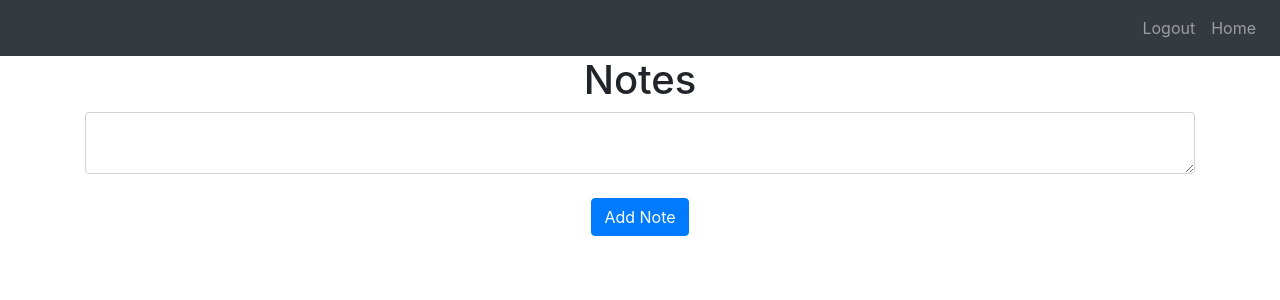
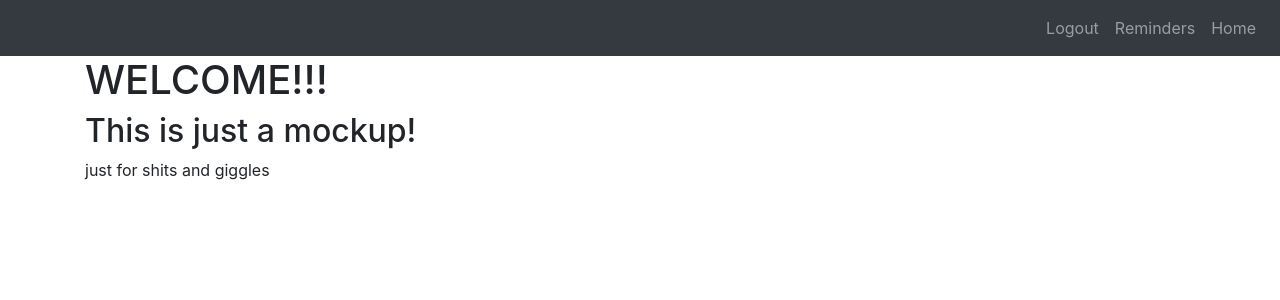
Before and after one commit to JackSkellet/Website, a Flask app: page / in a window 1280 px wide. Shown: the top 300 px of the page. Run offline with Flask 2, Linux system fonts and the light colour scheme; a user stored in the database is signed in; data that the repository does not hold is empty; some libraries are stand-ins or nearby versions.

Commit message:
some edits <-<

```diff
--- a/Website/auth.py
+++ b/Website/auth.py
@@ -58,7 +58,7 @@ def sign_up():
             new_user = User(email=email, first_name=first_name, password=generate_password_hash(password1, method='sha256'))
             db.session.add(new_user)
             db.session.commit()
-            login_user(user, remember=True)
+            login_user(new_user, remember=True)
             flash("Account created", category='success')
             return redirect(url_for('views.home'))
 
--- a/Website/templates/base.html
+++ b/Website/templates/base.html
@@ -2,7 +2,7 @@
 <html>
     <head>
         <meta charset="UTF-8" />
-        <meta name="viewport" content="width=device-width, initial-scale=1">
+        <meta name="viewport" content="width=device-width, initial-scale=1.0">
         <link
             rel="stylesheet"
             href="https://stackpath.bootstrapcdn.com/bootstrap/4.4.1/css/bootstrap.min.css"
@@ -26,6 +26,7 @@
             <div class="navbar-nav">
                 {% if user.is_authenticated %}
                 <a class="nav-item nav-link" id="logout" href="/logout">Logout</a>
+                <a class="nav-item nav-link" id="reminders" href="/reminders">Reminders</a>
                 <a class="nav-item nav-link" id="home" href="/">Home</a>
                 {% else %}
                 <a class="nav-item nav-link" id="login" href="/login">Login</a>
@@ -78,18 +79,6 @@
           crossorigin="anonymous"
         ></script>
 
-        {% block javascript %}
-        <script type="text/javascript">
-            function deleteNote(noteId) {
-        fetch("/delete-note", {
-            method: "POST",
-            body: JSON.stringify({ noteId: noteId }),
-        }).then((_res) => {
-            window.location.href = "/";
-        });
-        }
-        </script>
-        {% endblock %}
     </body>
 
 </html>
--- a/Website/templates/home.html
+++ b/Website/templates/home.html
@@ -1,22 +1,7 @@
 {% extends "base.html" %} {% block title %}Home{% endblock %}
 
 {% block content %}
-<h1 align="center">Notes</h1>
-<ul class="list-group list-group-flush" id="notes">
-    {% for note in user.notes %}
-    <li class="list-group-item">
-        {{ note.data }}
-        <button type="button" class="close" onClick="deleteNote({{ note.id }})">
-            <span aria-hidden="true">&times;</span>
-        </button>
-    </li>
-    {% endfor %}
-</ul>
-<form method="post">
-    <textarea name="note" id="note" class="form-control"></textarea>
-    <br />
-    <div align="center">
-        <button type="submit" class="btn btn-primary">Add Note</button>
-    </div>
-</form>
+<h1>WELCOME!!!</h1>
+<h2>This is just a mockup!</h2>
+<p>just for shits and giggles</p>
 {% endblock %}
--- a/Website/views.py
+++ b/Website/views.py
@@ -8,9 +8,9 @@ import json
 
 views = Blueprint('views', __name__)
 
-@views.route('/', methods=["GET", "POST"])
+@views.route('/reminders', methods=["GET", "POST"])
 @login_required
-def home():
+def Reminders():
     if request.method == 'POST':
         note = request.form.get('note')
 
@@ -25,7 +25,15 @@ def home():
 
 
 
+    return render_template("reminders.html", user=current_user)
+
+
+@views.route('/')
+@login_required
+def Home():
+
     return render_template("home.html", user=current_user)
+
 
 @views.route('/delete-note', methods=['POST'])
 def delete_note():
```
Also changed, not shown: Website/templates/reminders.html (added, +36 -0 lines), Website/database.db.
